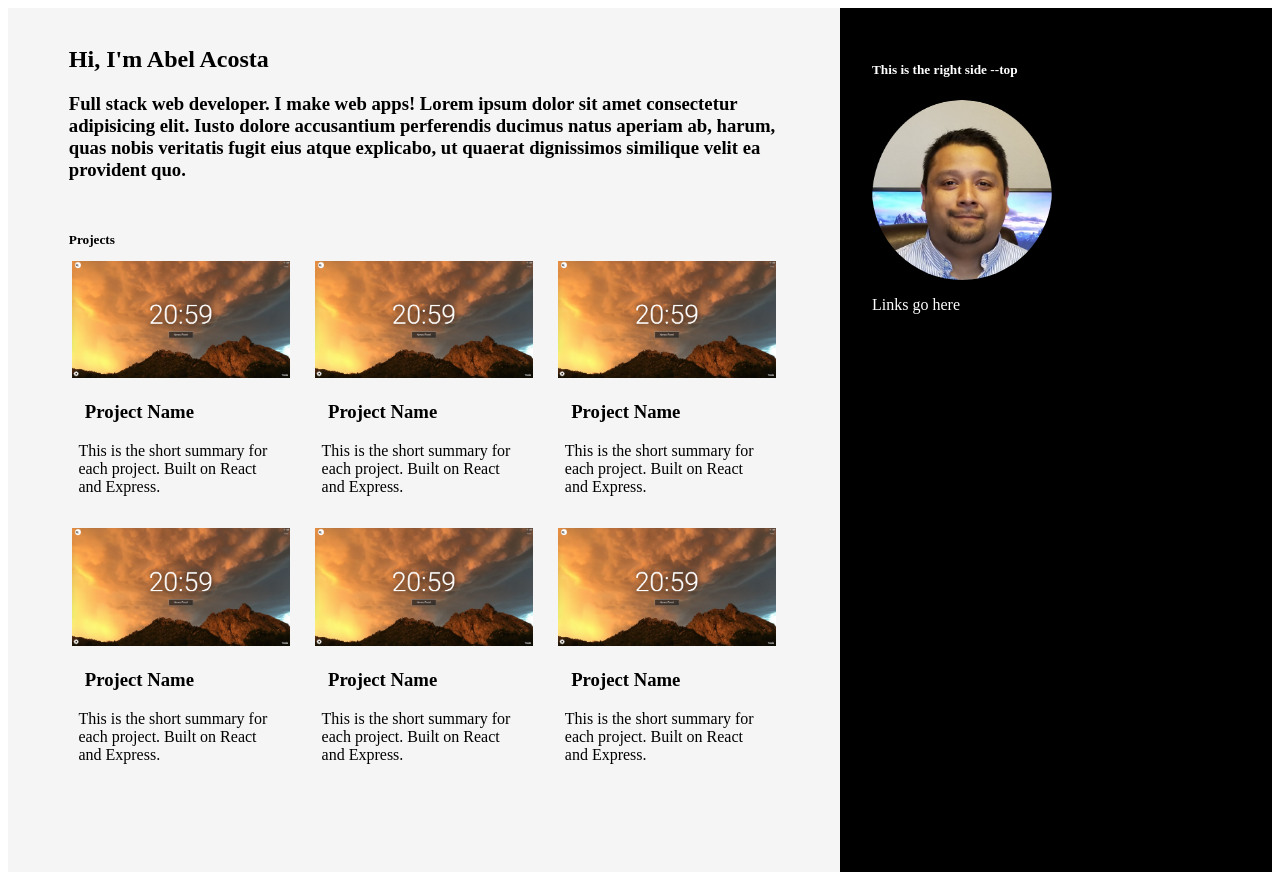
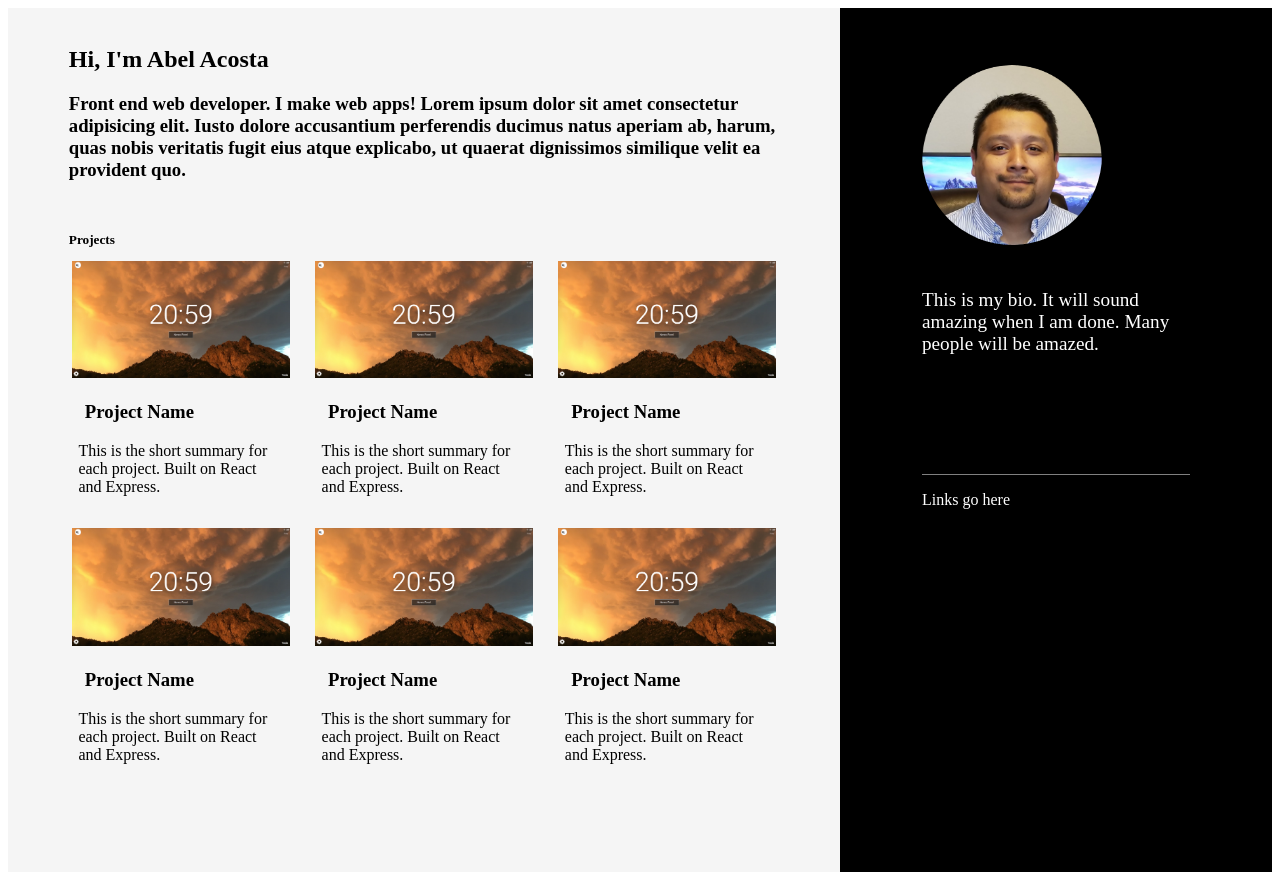
Before and after one commit to abecel22/abel-portfolio, a Gatsby site: page / in a window 1280 px wide. Built offline with nearby package versions, Linux system fonts and the light colour scheme; Gatsby itself is replaced by a stand-in of ours.

Commit message:
Added styling on sidebar.

```diff
--- a/src/components/RightSidebar/index.js
+++ b/src/components/RightSidebar/index.js
@@ -7,8 +7,11 @@ class RightSidebar extends React.Component {
     return (
       <div className="sidebar__container">
         <div className="profile__container">
-          <h5>This is the right side --top</h5>
           <div className="profile__image" />
+          <p className="profile__bio">
+            This is my bio. It will sound amazing when I am done. Many people
+            will be amazed.
+          </p>
         </div>
         <div className="bottom__links">
           <p>Links go here</p>
--- a/src/components/RightSidebar/style.scss
+++ b/src/components/RightSidebar/style.scss
@@ -1,3 +1,12 @@
+.sidebar__container {
+  padding: 0px 50px 50px 50px;
+  display: flex;
+  flex-direction: column;
+}
+
+.profile__container {
+  padding-top: 25px;
+  padding-bottom: 50px;
   .profile__image {
     width: 180px;
     height: 180px;
@@ -5,3 +14,13 @@
     background-size: cover;
     border-radius: 50%;
   }
+  .profile__bio {
+    padding-top: 25px;
+    font-size: 1.2rem;
+  }
+}
+
+.bottom__links {
+  border-top: 1px solid grey;
+  margin-top: 50px;
+}
--- a/src/layouts/index.js
+++ b/src/layouts/index.js
@@ -2,7 +2,6 @@ import React from 'react'
 import PropTypes from 'prop-types'
 import Helmet from 'react-helmet'
 
-import Header from '../components/Header'
 import 'normalize.css'
 import './index.scss'
 
@@ -15,7 +14,6 @@ const TemplateWrapper = ({ children }) => (
         { name: 'keywords', content: 'sample, something' },
       ]}
     />
-    <Header />
     <div>{children()}</div>
   </div>
 )
--- a/src/pages/index.js
+++ b/src/pages/index.js
@@ -10,7 +10,7 @@ const IndexPage = () => (
     <div className="left__div">
       <h2>Hi, I'm Abel Acosta</h2>
       <h3>
-        Full stack web developer. I make web apps! Lorem ipsum dolor sit amet
+        Front end web developer. I make web apps! Lorem ipsum dolor sit amet
         consectetur adipisicing elit. Iusto dolore accusantium perferendis
         ducimus natus aperiam ab, harum, quas nobis veritatis fugit eius atque
         explicabo, ut quaerat dignissimos similique velit ea provident quo.
```
Lines whose indentation alone changed are shown as unchanged.
